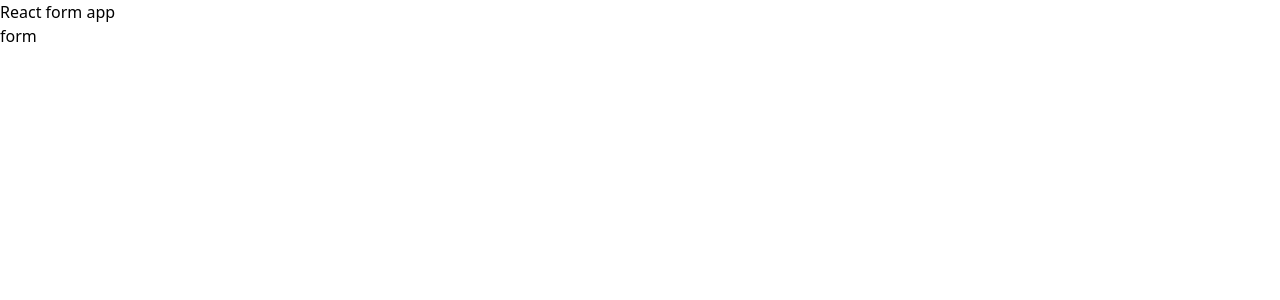
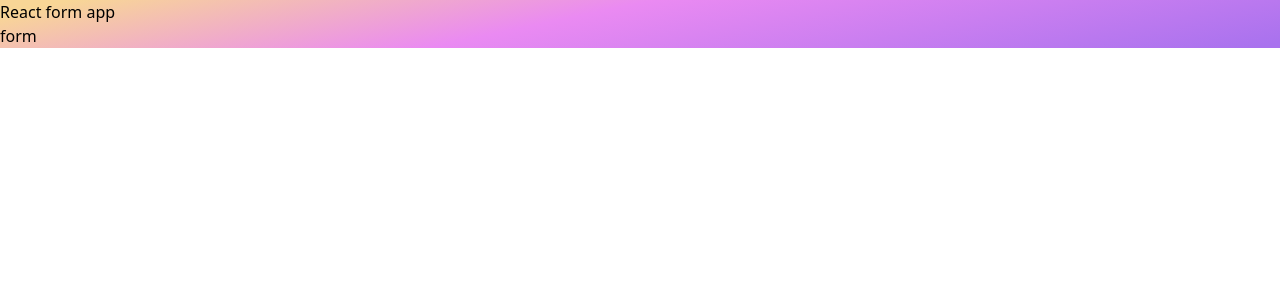
Before and after one commit to JayCodeGitHub/react-form-app, a React (Create React App) app: page / in a window 1280 px wide. Shown: the top 300 px of the page. Built offline with nearby package versions, Linux system fonts and the light colour scheme.

Commit message:
Added custom gradient main background

```diff
--- a/src/views/App.tsx
+++ b/src/views/App.tsx
@@ -4,7 +4,7 @@ import Header from "../components/header";
 
 function App() {
   return (
-    <main>
+    <main className="bg-background-gradient">
       <Header />
       <Form />
     </main>
--- a/tailwind.config.js
+++ b/tailwind.config.js
@@ -4,7 +4,11 @@ module.exports = {
     "./src/**/*.{js,jsx,ts,tsx}",
   ],
   theme: {
-    extend: {},
+    extend: {
+      backgroundImage: {
+        'background-gradient':  "linear-gradient(168.13deg, #F8D696 4.91%, #EA8AF2 43.43%, #A972EE 98.14%)",
+      },
+    },
   },
   plugins: [],
 }
```
